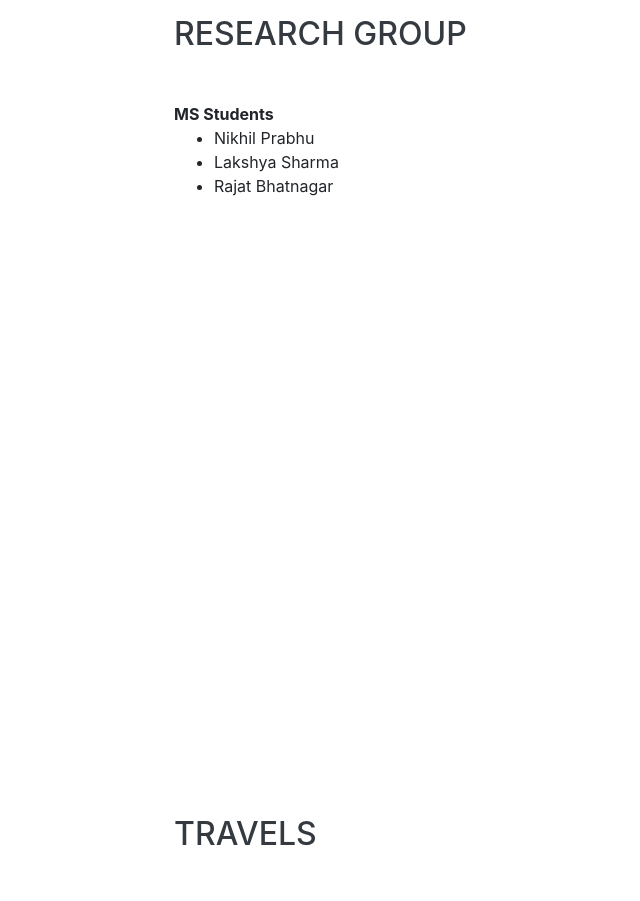
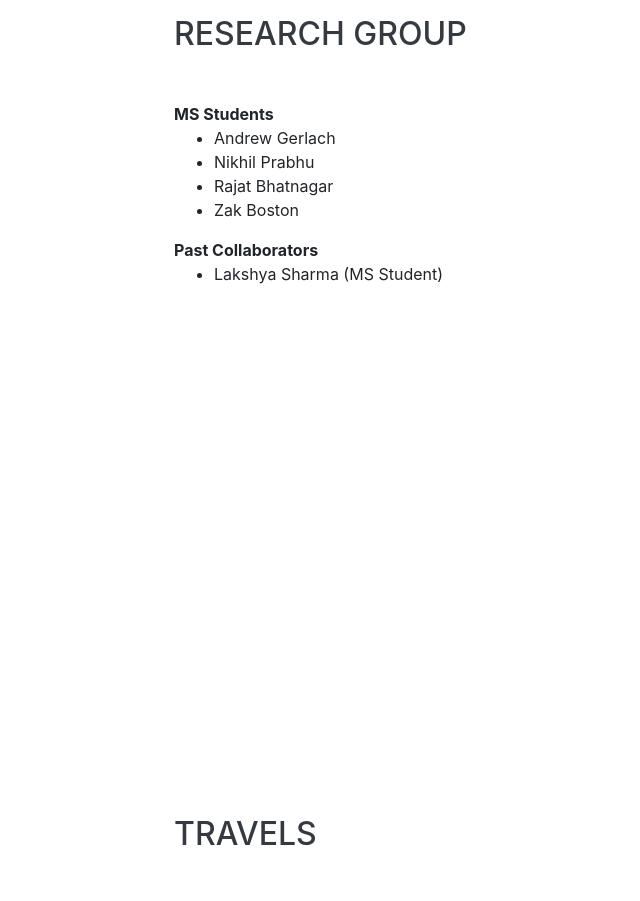
Before and after one commit to Kelina/kelina.github.io, a website with bundled scripts: page index.html in a window 1280 px wide. Shown: the part 3720-4621 px from the top of the page, without its empty margins (146-786 px from the left). Built offline with nearby package versions, Linux system fonts and the light colour scheme; a web font is replaced by a local one.

Commit message:
end of semester update

```diff
--- a/index.html
+++ b/index.html
@@ -267,9 +267,15 @@ img.mine-wide {
 
       <b> MS Students </b>
       <ul>
+          <li> Andrew Gerlach
           <li> Nikhil Prabhu
-          <li> Lakshya Sharma
           <li> Rajat Bhatnagar
+          <li> Zak Boston
+      </ul>
+
+      <b> Past Collaborators </b>
+      <ul>
+          <li> Lakshya Sharma (MS Student)
       </ul>
 
   </section>
```
